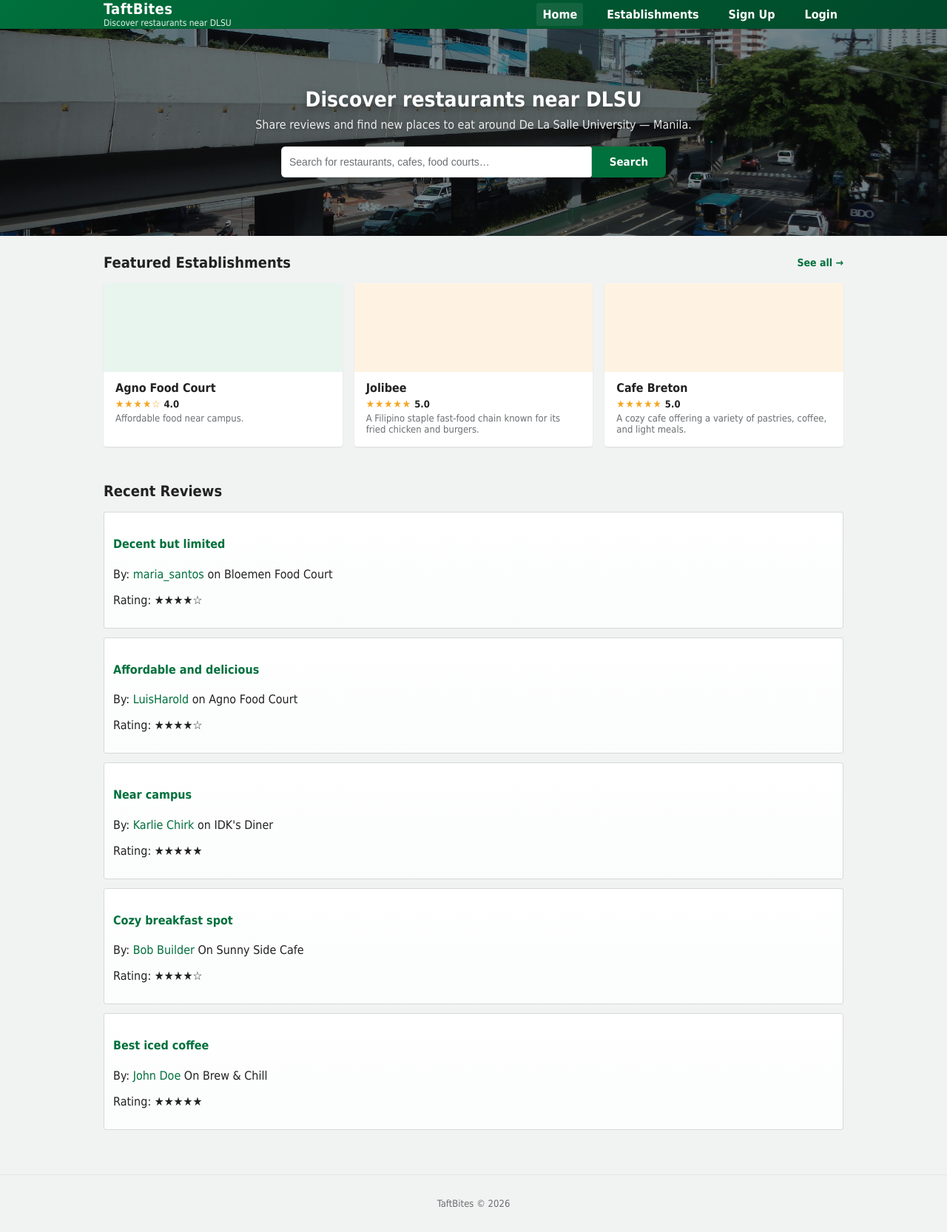
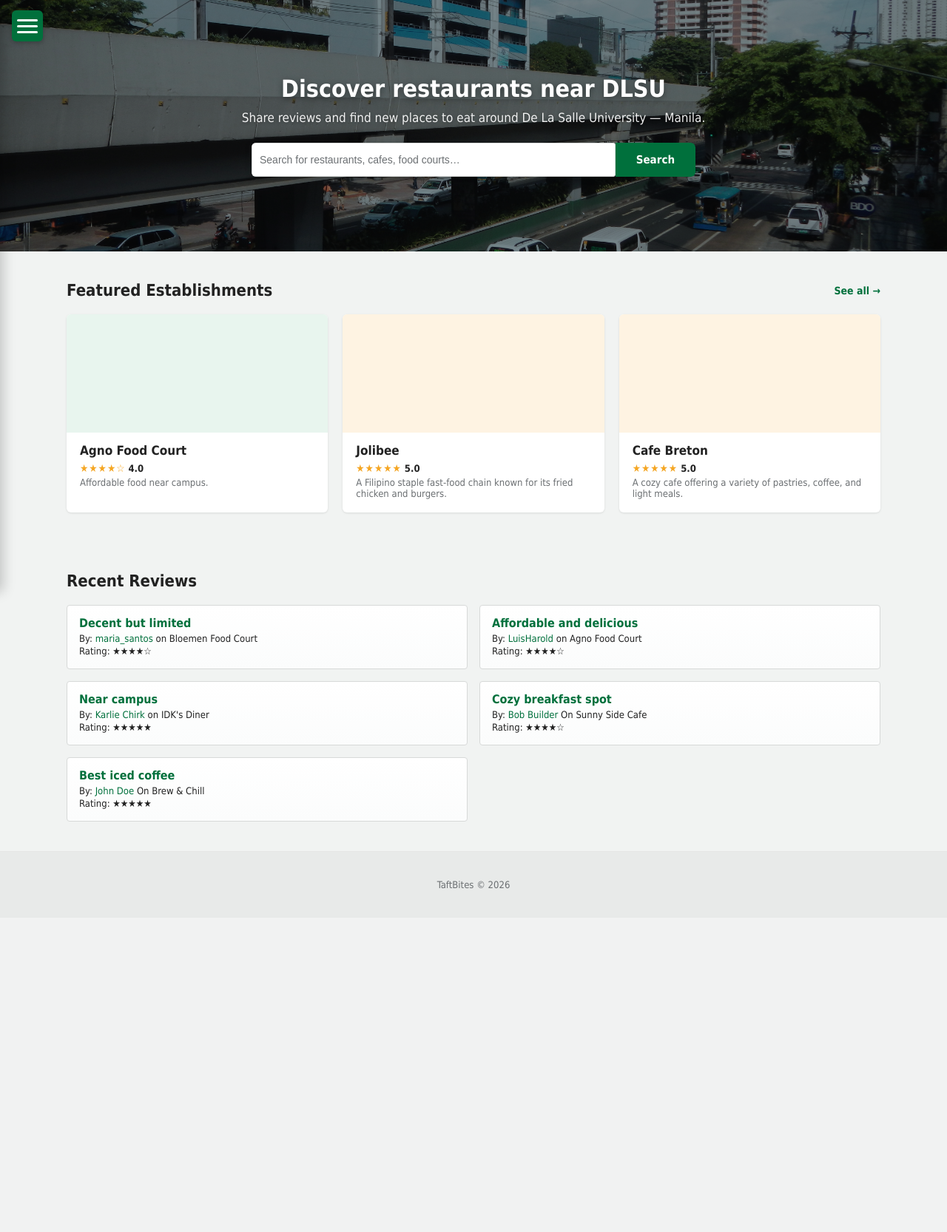
Before and after one commit to isthatpaul/CCAPDEV-MCO-XSG-Group-57, a web app: file index.html in a window 1280 px wide. Shown: the whole page at 74% size. After the commit the page ends 1202 px from the top, so only its background shows below. Run offline with its HTML, style and script files only (its server is not run), Linux system fonts and the light colour scheme.

Commit message:
feat: home page sidebar replacing the old one

```diff
--- a/css/base.css
+++ b/css/base.css
@@ -1,4 +1,3 @@
-/* Base styles inspired by early 2010s Facebook UI but using a green palette */
 :root{
     --green: #00703c;
     --green-dark: #005a31;
@@ -9,6 +8,7 @@
     --border: #d7d9d8;
     --divider: #e5e5e5;
     --focus: rgba(0,112,60,0.25);
+    --sidebar-width: 260px;
 }
 
 *{box-sizing: border-box}
@@ -23,13 +23,134 @@ body{
 a{color:var(--green);text-decoration:none}
 a:hover{color:var(--green-dark);text-decoration:underline}
 img{max-width:100%}
+
+/*  Wider container  */
 .container{
-    width:1000px;
+    width:1100px;
     max-width:96%;
     margin:0 auto;
 }
 
-/* Top navigation bar similar to early Facebook */
+/* Hamburger toggle button  */
+.sidebar-toggle{
+    position: fixed;
+    top: 14px;
+    left: 16px;
+    z-index: 1100;          /* above sidebar & overlay */
+    width: 42px;
+    height: 42px;
+    padding: 8px 7px;
+    background: var(--green);
+    border: none;
+    border-radius: 6px;
+    cursor: pointer;
+    display: flex;
+    flex-direction: column;
+    justify-content: center;
+    gap: 5px;
+    box-shadow: 0 2px 6px rgba(0,0,0,0.25);
+    transition: background 0.2s;
+}
+.sidebar-toggle:hover{
+    background: var(--green-dark);
+}
+
+/* Three hamburger lines */
+.hamburger-line{
+    display: block;
+    width: 100%;
+    height: 3px;
+    background: #fff;
+    border-radius: 2px;
+    transition: transform 0.3s, opacity 0.3s;
+}
+
+/* Animate into an X when open */
+.sidebar-toggle.active .hamburger-line:nth-child(1){
+    transform: translateY(8px) rotate(45deg);
+}
+.sidebar-toggle.active .hamburger-line:nth-child(2){
+    opacity: 0;
+}
+.sidebar-toggle.active .hamburger-line:nth-child(3){
+    transform: translateY(-8px) rotate(-45deg);
+}
+
+/* Sidebar */
+.sidebar{
+    position: fixed;
+    top: 0;
+    left: 0;
+    width: var(--sidebar-width);
+    height: 100%;
+    background: linear-gradient(180deg, #00703c 0%, #005a31 40%, #00482a 100%);
+    color: #fff;
+    z-index: 1050;
+    transform: translateX(-100%);
+    transition: transform 0.3s ease;
+    display: flex;
+    flex-direction: column;
+    box-shadow: 4px 0 16px rgba(0,0,0,0.2);
+    overflow-y: auto;
+}
+.sidebar.open{
+    transform: translateX(0);
+}
+
+.sidebar-header{
+    padding: 72px 24px 24px;   /* extra top padding so it clears the toggle */
+    border-bottom: 1px solid rgba(255,255,255,0.12);
+}
+.sidebar-header h1{
+    margin: 0;
+    font-size: 22px;
+    letter-spacing: 0.4px;
+}
+.sidebar-header .tagline{
+    margin: 4px 0 0;
+    font-size: 12px;
+    color: rgba(255,255,255,0.8);
+}
+
+.sidebar-menu{
+    list-style: none;
+    margin: 0;
+    padding: 16px 0;
+}
+.sidebar-menu li{
+    display: block;
+}
+.sidebar-menu a{
+    display: block;
+    padding: 12px 24px;
+    color: rgba(255,255,255,0.9);
+    font-weight: 600;
+    font-size: 15px;
+    border-left: 3px solid transparent;
+    transition: background 0.15s, border-color 0.15s;
+}
+.sidebar-menu a:hover,
+.sidebar-menu a.active{
+    background: rgba(255,255,255,0.1);
+    border-left-color: #fff;
+    text-decoration: none;
+    color: #fff;
+}
+
+.sidebar-overlay{
+    position: fixed;
+    inset: 0;
+    background: rgba(0,0,0,0.4);
+    z-index: 1040;
+    opacity: 0;
+    pointer-events: none;
+    transition: opacity 0.3s;
+}
+.sidebar-overlay.visible{
+    opacity: 1;
+    pointer-events: auto;
+}
+
 header, .navbar{
     background: linear-gradient(135deg, #00703c 0%, #005a31 50%, #00482a 100%);
     color:#fff;
@@ -65,8 +186,6 @@ header nav a[aria-current="page"], header nav a:hover,
 .navbar a[aria-current="page"], .navbar a:hover{
     background: rgba(255,255,255,0.08);
 }
-
-/* Logo / brand used in index.html */
 .nav-brand h1{
     margin:0;
     font-size:20px;
@@ -78,7 +197,7 @@ header nav a[aria-current="page"], header nav a:hover,
     color: rgba(255,255,255,0.9);
 }
 
-/* Main layout (login, register, detail pages) */
+/* Main layout */
 .main{
     padding: 24px 0;
 }
@@ -90,14 +209,14 @@ header nav a[aria-current="page"], header nav a:hover,
 .main-left{flex:1}
 .main-right{width:320px}
 
-/* Hero banner (index page only) */
+/* Hero banner */
 .hero{
     position: relative;
-    padding: 60px 0;
+    padding: 80px 0;
     text-align: center;
     color: #fff;
     overflow: hidden;
-    min-height: 280px;
+    min-height: 340px;
     display: flex;
     align-items: center;
     justify-content: center;
@@ -113,7 +232,7 @@ header nav a[aria-current="page"], header nav a:hover,
 .hero-overlay{
     position: absolute;
     inset: 0;
-    background: rgba(0, 0, 0, 0.4);
+    background: rgba(0, 0, 0, 0.45);
     z-index: 1;
 }
 .hero .container{
@@ -121,43 +240,70 @@ header nav a[aria-current="page"], header nav a:hover,
     z-index: 2;
 }
 .hero h2{
-    margin: 0 0 8px;
-    font-size: 28px;
+    margin: 0 0 10px;
+    font-size: 32px;
     font-weight: 700;
     text-shadow: 0 2px 8px rgba(0,0,0,0.4);
 }
 .hero p{
-    margin: 0 0 20px;
-    font-size: 16px;
-    color: rgba(255,255,255,0.9);
+    margin: 0 0 24px;
+    font-size: 17px;
+    color: rgba(255,255,255,0.92);
     text-shadow: 0 1px 4px rgba(0,0,0,0.3);
 }
-.hero-btn{
-    display: inline-block;
+
+/*  search bar */
+.hero-search{
+    display: flex;
+    max-width: 600px;
+    margin: 0 auto;
+    border-radius: 6px;
+    overflow: hidden;
+    box-shadow: 0 2px 8px rgba(0,0,0,0.25);
+}
+.hero-search-input{
+    flex: 1;
+    padding: 14px 18px;
+    font-size: 15px;
+    border: none;
+    outline: none;
+    border-radius: 6px 0 0 6px;
+    color: #222;
     background: #fff;
-    color: var(--green);
+}
+.hero-search-input::placeholder{
+    color: var(--muted);
+}
+.hero-search-input:focus{
+    box-shadow: inset 0 0 0 2px var(--green);
+}
+.hero-search-btn{
+    padding: 14px 28px;
+    font-size: 15px;
     font-weight: 700;
-    font-size: 14px;
-    padding: 10px 24px;
-    border-radius: 6px;
+    background: var(--green);
+    color: #fff;
+    border: none;
+    border-radius: 0 6px 6px 0;
+    cursor: pointer;
+    white-space: nowrap;
 }
-.hero-btn:hover{
-    background: var(--green-light);
-    text-decoration: none;
+.hero-search-btn:hover{
+    background: var(--green-dark);
 }
 
-/* Sections */
-.section{ padding: 24px 0; }
+/* Sections  */
+.section{ padding: 40px 0; }
 .section-alt{ background: var(--bg); }
 .section-header{
     display: flex;
     justify-content: space-between;
     align-items: center;
-    margin-bottom: 16px;
+    margin-bottom: 20px;
 }
 .section-header h2{
     margin: 0;
-    font-size: 20px;
+    font-size: 22px;
     font-weight: 700;
     color: #222;
 }
@@ -175,49 +321,57 @@ header nav a[aria-current="page"], header nav a:hover,
 /* Card grid */
 .card-grid{
     display: grid;
-    grid-template-columns: repeat(auto-fill, minmax(260px, 1fr));
-    gap: 16px;
+    grid-template-columns: repeat(3, 1fr);
+    gap: 20px;
 }
 .est-card{
     background: var(--card-bg);
-    border-radius: 4px;
+    border-radius: 6px;
     overflow: hidden;
-    box-shadow: 0 1px 2px rgba(0,0,0,0.1);
+    box-shadow: 0 1px 3px rgba(0,0,0,0.1);
     transition: box-shadow 0.2s, transform 0.2s;
     color: #222;
     display: flex;
     flex-direction: column;
 }
 .est-card:hover{
-    box-shadow: 0 4px 12px rgba(0,0,0,0.12);
+    box-shadow: 0 4px 12px rgba(0,0,0,0.14);
     transform: translateY(-2px);
     text-decoration: none;
     color: #222;
 }
 .est-card-img{
-    height: 120px;
+    height: 160px;
     display: flex;
     align-items: center;
     justify-content: center;
 }
 .est-card-emoji{ font-size: 48px; }
-.est-card-body{ padding: 12px 16px 16px; }
-.est-card-body h3{ margin: 0 0 4px; font-size: 16px; font-weight: 700; }
+.est-card-body{ padding: 14px 18px 18px; }
+.est-card-body h3{ margin: 0 0 6px; font-size: 17px; font-weight: 700; }
 .est-card-body p{ margin: 4px 0 0; font-size: 13px; color: var(--muted); }
 .est-card-rating{ display: flex; align-items: center; gap: 4px; margin-bottom: 4px; }
 .stars{ color: #f5a623; font-size: 14px; letter-spacing: 1px; }
 .rating-num{ font-size: 13px; font-weight: 600; color: #222; }
 
-/* Featured list and review items (legacy) */
-.establishment-item, .review-item{
-    margin-bottom:12px;
-    padding:12px;
-    border-radius:3px;
-    background:linear-gradient(180deg,#fff,#fbfcfc);
-    border:1px solid var(--border);
+/* Reviews 2-column grid  */
+.reviews-grid{
+    display: grid;
+    grid-template-columns: repeat(2, 1fr);
+    gap: 16px;
 }
 
-/* Review cards */
+.establishment-item, .review-item{
+    margin-bottom: 0;
+    padding: 14px 16px;
+    border-radius: 4px;
+    background: linear-gradient(180deg,#fff,#fbfcfc);
+    border: 1px solid var(--border);
+}
+.review-item h4{ margin: 0 0 4px; }
+.review-item p{ margin: 2px 0; font-size: 13px; }
+
+/* Review cards  */
 .reviews-feed{ display: flex; flex-direction: column; gap: 12px; }
 .review-card{
     background: var(--card-bg);
@@ -286,7 +440,7 @@ button:hover, .btn:hover{background:var(--green-dark)}
 .cancel{background:#e9eef0 !important;color:#222 !important;border:none}
 .cancel:hover{background:#d7d9d8 !important}
 
-/* Star rating (forms) */
+/* Star rating */
 .star-rating {
     display: flex;
     gap: 2px;
@@ -300,7 +454,7 @@ button:hover, .btn:hover{background:var(--green-dark)}
 .row{display:flex;gap:12px}
 .center{display:flex;align-items:center;justify-content:center}
 
-/* Overlay / Popup */
+/* Popup */
 .overlay{
     display: none;
     position: fixed;
@@ -337,15 +491,16 @@ button:hover, .btn:hover{background:var(--green-dark)}
 
 /* Footer */
 footer, .footer{
-    padding:18px 0;
-    text-align:center;
-    color:var(--muted);
-    font-size:13px;
+    padding: 24px 0;
+    text-align: center;
+    color: var(--muted);
+    font-size: 13px;
     border-top: 1px solid var(--divider);
-    margin-top: 24px;
+    margin-top: 0;
+    background: #e8eae9;
 }
 
-/* Responsive */
+/* Responsive  */
 @media (max-width:800px){
     .main-content{flex-direction:column}
     .main-right{width:100%}
@@ -353,51 +508,9 @@ footer, .footer{
     header nav ul, .navbar .nav-menu{flex-wrap:wrap}
     .navbar .container{height:auto;padding:8px 0}
     .card-grid{grid-template-columns:1fr}
-    .hero{min-height:200px;padding:40px 0}
-    .hero h2{font-size:22px}
-}
-
-/* search bar */
-.hero-search{
-    display: flex;
-    max-width: 520px;
-    margin: 0 auto;
-    border-radius: 6px;
-    overflow: hidden;
-    box-shadow: 0 2px 8px rgba(0,0,0,0.25);
-}
-.hero-search-input{
-    flex: 1;
-    padding: 12px 16px;
-    font-size: 15px;
-    border: none;
-    outline: none;
-    border-radius: 6px 0 0 6px;
-    color: #222;
-    background: #fff;
-}
-.hero-search-input::placeholder{
-    color: var(--muted);
-}
-.hero-search-input:focus{
-    box-shadow: inset 0 0 0 2px var(--green);
-}
-.hero-search-btn{
-    padding: 12px 24px;
-    font-size: 15px;
-    font-weight: 700;
-    background: var(--green);
-    color: #fff;
-    border: none;
-    border-radius: 0 6px 6px 0;
-    cursor: pointer;
-    white-space: nowrap;
-}
-.hero-search-btn:hover{
-    background: var(--green-dark);
-}
-
-@media (max-width: 800px){
+    .reviews-grid{grid-template-columns:1fr}
+    .hero{min-height:240px;padding:48px 0}
+    .hero h2{font-size:24px}
     .hero-search{
         flex-direction: column;
         border-radius: 6px;
--- a/index.html
+++ b/index.html
@@ -7,21 +7,30 @@
     <link rel="stylesheet" href="css/base.css">
 </head>
     <body>
-        <!-- Navigation Bar -->
-        <nav class="navbar">
-            <div class="container">
-                <div class="nav-brand">
+
+        <!-- Sidebar Toggle Button (always visible at top-left) -->
+        <button class="sidebar-toggle" id="sidebarToggle" aria-label="Toggle menu">
+            <span class="hamburger-line"></span>
+            <span class="hamburger-line"></span>
+            <span class="hamburger-line"></span>
+        </button>
+
+        <!-- Sidebar Overlay (dims page when sidebar is open) -->
+        <div class="sidebar-overlay" id="sidebarOverlay"></div>
+
+        <!-- Sidebar Navigation -->
+        <nav class="sidebar" id="sidebar">
+            <div class="sidebar-header">
                 <h1>TaftBites</h1>
                 <p class="tagline">Discover restaurants near DLSU</p>
             </div>
-                <ul class="nav-menu" id="navMenu">
-                    <li><a href="index.html">Home</a></li>
+            <ul class="sidebar-menu" id="navMenu">
+                <li><a href="index.html" class="active">Home</a></li>
                 <li><a href="establishments.html">Establishments</a></li>
-                    <li style="display:none"><a href="profile.html">Profile</a></li>
-                    <li style="display:none"><a href="register.html">Sign Up</a></li>
+                <li><a href="profile.html">Profile</a></li>
+                <li><a href="register.html">Sign Up</a></li>
                 <li><a href="login.html" id="logoutBtn">Login</a></li>
             </ul>
-            </div>
         </nav>
 
         <section class="hero">
@@ -100,42 +109,32 @@
                 <div class="section-header">
                     <h2>Recent Reviews</h2>
                 </div>
-            <div id="recentReviews">
-
-                <!-- Sample Review 1 -->
+                <div id="recentReviews" class="reviews-grid">
                     <div class="review-item">
                         <h4><a href="establishment-detail1.html">Decent but limited</a></h4>
                         <p>By: <a href="profile.html?id=2">maria_santos</a> on Bloemen Food Court</p>
                         <p>Rating: ★★★★☆</p>
                     </div>
-
-                <!-- Sample Review 2 -->
                     <div class="review-item">
                         <h4><a href="establishment-detail2.html">Affordable and delicious</a></h4>
                         <p>By: <a href="profile.html?id=1">LuisHarold</a> on Agno Food Court</p>
                         <p>Rating: ★★★★☆</p>
                     </div>
-
-                <!-- Sample Review 3 -->
                     <div class="review-item">
                         <h4><a href="establishment-detail3.html">Near campus</a></h4>
                         <p>By: <a href="profile.html?id=3">Karlie Chirk</a> on IDK's Diner</p>
                         <p>Rating: ★★★★★</p>
                     </div>
-
-                <!-- Sample Review 4 -->
                     <div class="review-item">
                         <h4><a href="establishment-detail4.html">Cozy breakfast spot</a></h4>
                         <p>By: <a href="profile.html?id=4">Bob Builder</a> On Sunny Side Cafe</p>
                         <p>Rating: ★★★★☆</p>
                     </div>
-
                     <div class="review-item">
                         <h4><a href="establishment-detail5.html">Best iced coffee</a></h4>
                         <p>By: <a href="profile.html?id=5">John Doe</a> On Brew & Chill</p>
                         <p>Rating: ★★★★★</p>
                     </div>
-
                 </div>
             </div>
         </section>
@@ -146,6 +145,6 @@
 
         <script src="JS/Users.js"></script>
         <script src="JS/nav.js"></script>
+        <script src="JS/sidebar.js"></script>
     </body>
-
 </html>
```
Also changed, not shown: JS/sidebar.js (added, +37 -0 lines). Lines whose indentation alone changed are shown as unchanged.
